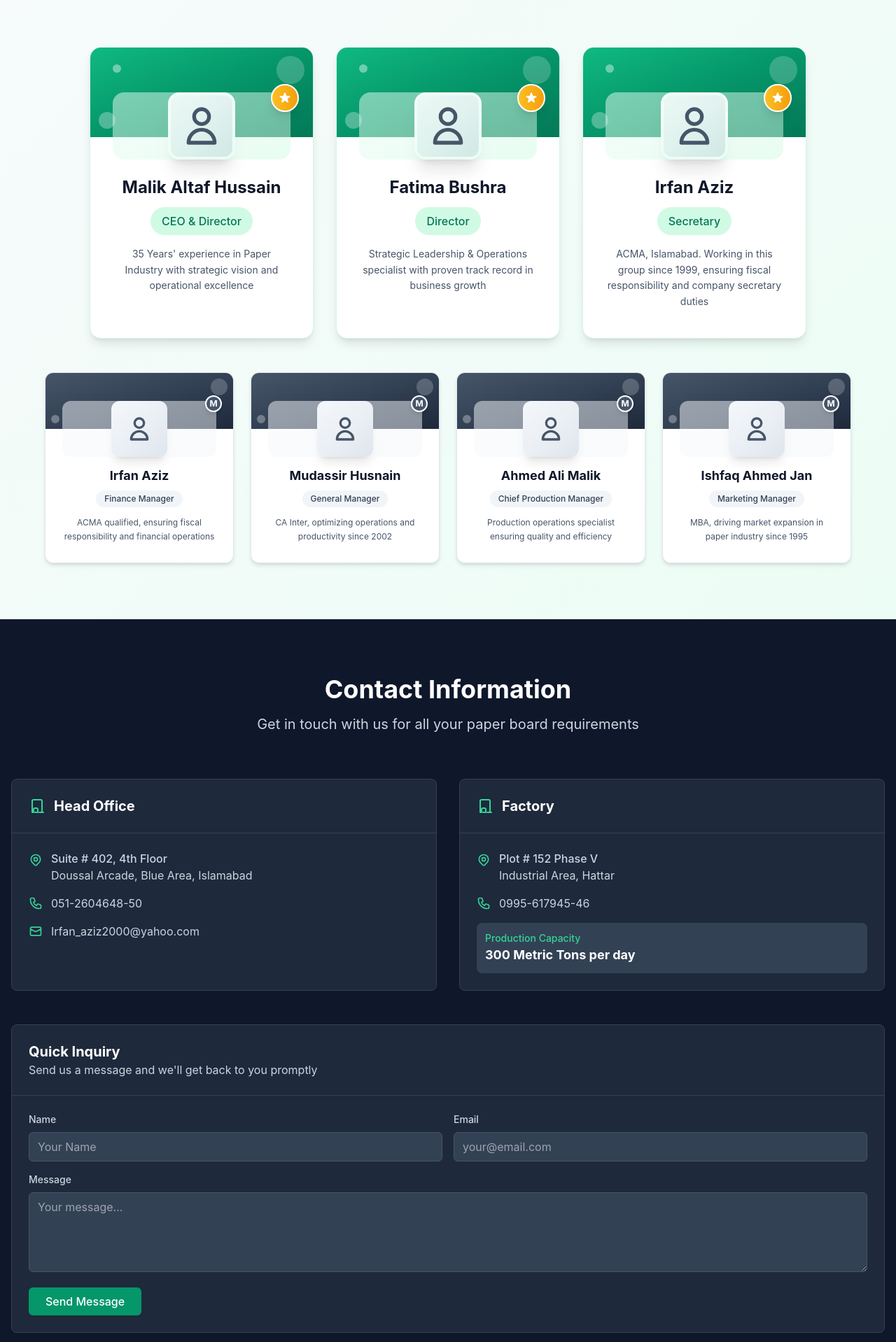
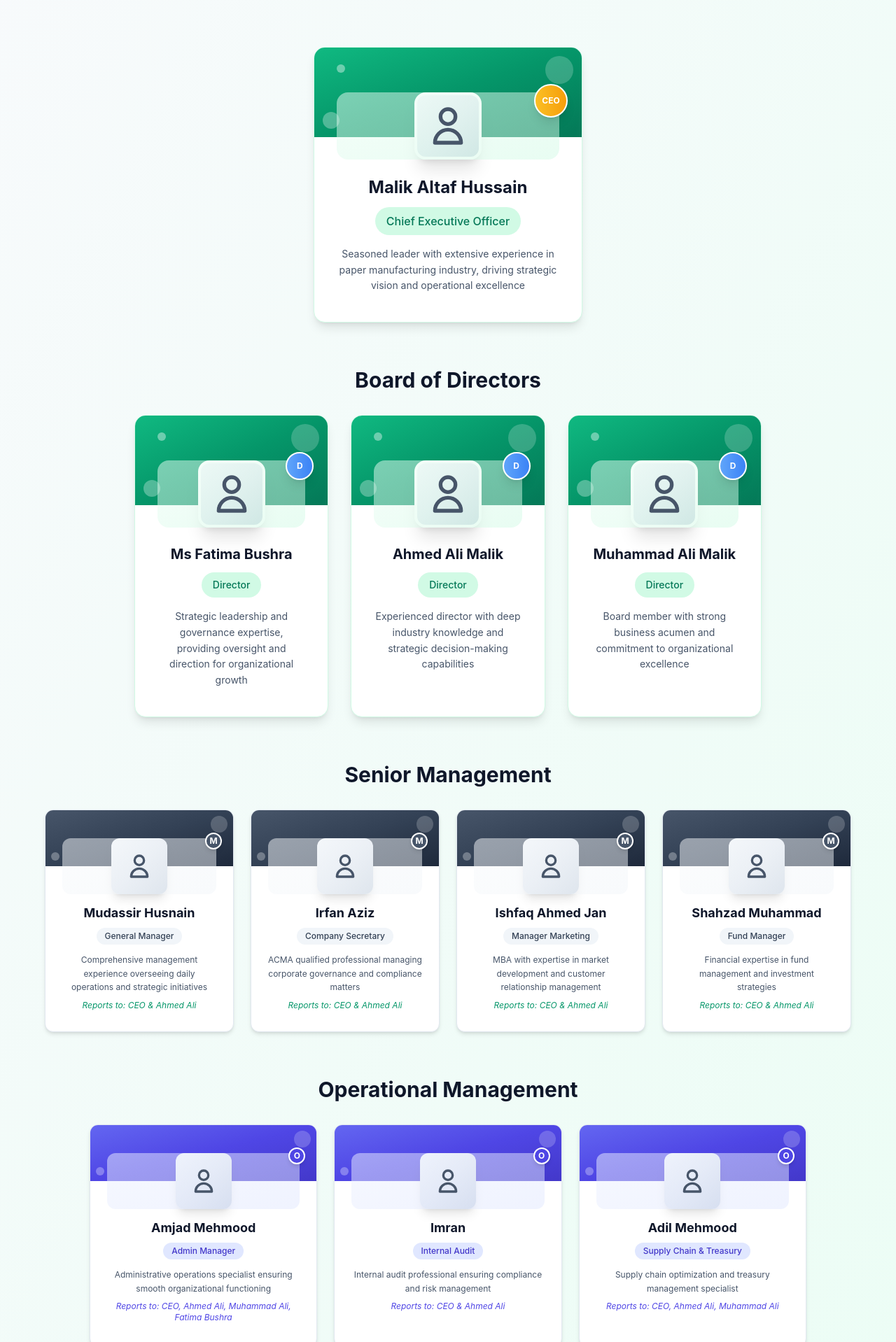
Before and after one commit to abdulrehmansafdar/Horizon-paper, an Angular app: page / in a window 1280 px wide. Shown: the part 6002-7920 px from the top of the page at 70% size. Built offline with nearby package versions, Linux system fonts and the light colour scheme.

Commit message:
Add EmailJS dependency and update team structure with CEO and management details

```diff
--- a/src/app/components/team/team.component.html
+++ b/src/app/components/team/team.component.html
@@ -16,9 +16,70 @@
       </p>
     </div>
 
-    <!-- Executive Leadership Row (Top 3) -->
-    <div class="grid md:grid-cols-3 gap-8 max-w-5xl mx-auto mb-12">
-      <div *ngFor="let member of executiveTeam; let i = index"
+    <!-- CEO Section -->
+    <div class="max-w-sm mx-auto mb-16">
+      <div class="group relative bg-white rounded-2xl shadow-lg hover:shadow-2xl transition-all duration-500 border border-emerald-100 overflow-hidden">
+        <!-- Card Header with Pattern -->
+        <div class="relative h-32 bg-gradient-to-br from-emerald-500 via-emerald-600 to-emerald-700 overflow-hidden">
+          <!-- Background Pattern -->
+          <div class="absolute inset-0 opacity-20">
+            <div class="absolute top-0 left-0 w-full h-full bg-gradient-to-r from-transparent via-white to-transparent transform -skew-x-12 translate-x-full group-hover:translate-x-[-100%] transition-transform duration-1000"></div>
+          </div>
+
+          <!-- Decorative Elements -->
+          <div class="absolute top-3 right-3 w-10 h-10 bg-white/20 rounded-full"></div>
+          <div class="absolute bottom-3 left-3 w-6 h-6 bg-white/30 rounded-full"></div>
+          <div class="absolute top-6 left-8 w-3 h-3 bg-white/40 rounded-full"></div>
+        </div>
+
+        <div class="relative p-8 pt-0 min-h-[20rem]">
+          <!-- Profile Avatar -->
+          <div class="relative -mt-16 mb-6">
+            <div class="w-24 h-24 bg-gradient-to-br from-slate-100 via-slate-200 to-slate-300 rounded-2xl mx-auto flex items-center justify-center shadow-xl border-4 border-white group-hover:scale-110 transition-transform duration-300">
+              <!-- Avatar Background Pattern -->
+              <div class="absolute inset-0 bg-gradient-to-br from-emerald-50 to-emerald-100 rounded-2xl opacity-50"></div>
+
+              <!-- User Icon -->
+              <svg class="relative h-16 w-16 text-slate-600 group-hover:text-emerald-600 transition-colors duration-300" fill="none" stroke="currentColor" viewBox="0 0 24 24">
+                <path stroke-linecap="round" stroke-linejoin="round" stroke-width="2" d="M16 7a4 4 0 11-8 0 4 4 0 018 0zM12 14a7 7 0 00-7 7h14a7 7 0 00-7-7z"></path>
+              </svg>
+
+              <!-- CEO Badge -->
+              <div class="absolute -top-3 -right-3 w-12 h-12 bg-gradient-to-r from-amber-400 to-amber-500 rounded-full flex items-center justify-center border-2 border-white shadow-lg">
+                <span class="text-white font-bold text-xs">CEO</span>
+              </div>
+            </div>
+          </div>
+
+          <!-- Member Info -->
+          <div class="text-center">
+            <h3 class="text-2xl font-bold text-slate-900 mb-3 group-hover:text-emerald-700 transition-colors duration-300">
+              {{ CEO.name }}
+            </h3>
+
+            <div class="inline-block px-4 py-2 bg-emerald-100 text-emerald-700 rounded-full text-base font-medium mb-4">
+              {{ CEO.role }}
+            </div>
+
+            <p class="text-sm text-slate-600 leading-relaxed">
+              {{ CEO.experience }}
+            </p>
+          </div>
+
+          <!-- Hover Effect Overlay -->
+          <div class="absolute inset-0 bg-gradient-to-t from-emerald-50/0 via-emerald-50/0 to-emerald-50/20 opacity-0 group-hover:opacity-100 transition-opacity duration-300 pointer-events-none rounded-2xl"></div>
+        </div>
+
+        <!-- Bottom Accent Line -->
+        <div class="h-2 bg-gradient-to-r from-emerald-400 via-emerald-500 to-emerald-600 transform scale-x-0 group-hover:scale-x-100 transition-transform duration-300 origin-left"></div>
+      </div>
+    </div>
+
+    <!-- Board of Directors Section -->
+    <div class="mb-16">
+      <h3 class="text-3xl font-bold text-center text-slate-900 mb-8">Board of Directors</h3>
+      <div class="grid md:grid-cols-3 gap-8 max-w-4xl mx-auto">
+        <div *ngFor="let director of directors; let i = index"
              class="group relative bg-white rounded-2xl shadow-lg hover:shadow-2xl transition-all duration-500 border border-emerald-100 overflow-hidden">
 
           <!-- Card Header with Pattern -->
@@ -34,7 +95,7 @@
             <div class="absolute top-6 left-8 w-3 h-3 bg-white/40 rounded-full"></div>
           </div>
 
-        <div class="relative p-8 pt-0">
+          <div class="relative p-8 pt-0 min-h-[21rem]">
             <!-- Profile Avatar -->
             <div class="relative -mt-16 mb-6">
               <div class="w-24 h-24 bg-gradient-to-br from-slate-100 via-slate-200 to-slate-300 rounded-2xl mx-auto flex items-center justify-center shadow-xl border-4 border-white group-hover:scale-110 transition-transform duration-300">
@@ -46,30 +107,26 @@
                   <path stroke-linecap="round" stroke-linejoin="round" stroke-width="2" d="M16 7a4 4 0 11-8 0 4 4 0 018 0zM12 14a7 7 0 00-7 7h14a7 7 0 00-7-7z"></path>
                 </svg>
 
-              <!-- Executive Badge -->
-              <div class="absolute -top-3 -right-3 w-10 h-10 bg-gradient-to-r from-amber-400 to-amber-500 rounded-full flex items-center justify-center border-2 border-white shadow-lg">
-                <svg class="w-5 h-5 text-white" fill="currentColor" viewBox="0 0 20 20">
-                  <path d="M9.049 2.927c.3-.921 1.603-.921 1.902 0l1.07 3.292a1 1 0 00.95.69h3.462c.969 0 1.371 1.24.588 1.81l-2.8 2.034a1 1 0 00-.364 1.118l1.07 3.292c.3.921-.755 1.688-1.54 1.118l-2.8-2.034a1 1 0 00-1.175 0l-2.8 2.034c-.784.57-1.838-.197-1.539-1.118l1.07-3.292a1 1 0 00-.364-1.118L2.98 8.72c-.783-.57-.38-1.81.588-1.81h3.461a1 1 0 00.951-.69l1.07-3.292z"></path>
-                </svg>
+                <!-- Director Badge -->
+                <div class="absolute -top-3 -right-3 w-10 h-10 bg-gradient-to-r from-blue-400 to-blue-500 rounded-full flex items-center justify-center border-2 border-white shadow-lg">
+                  <span class="text-white font-bold text-xs">D</span>
                 </div>
               </div>
             </div>
 
             <!-- Member Info -->
             <div class="text-center">
-            <h3 class="text-2xl font-bold text-slate-900 mb-3 group-hover:text-emerald-700 transition-colors duration-300">
-              {{ member.name }}
+              <h3 class="text-xl font-bold text-slate-900 mb-3 group-hover:text-emerald-700 transition-colors duration-300">
+                {{ director.name }}
               </h3>
 
-            <div class="inline-block px-4 py-2 bg-emerald-100 text-emerald-700 rounded-full text-base font-medium mb-4">
-              {{ member.role }}
+              <div class="inline-block px-4 py-2 bg-emerald-100 text-emerald-700 rounded-full text-sm font-medium mb-4">
+                {{ director.role }}
               </div>
 
-            <p class="text-sm text-slate-600  leading-relaxed">
-              {{ member.experience }}
+              <p class="text-sm text-slate-600 leading-relaxed">
+                {{ director.experience }}
               </p>
-
-
             </div>
 
             <!-- Hover Effect Overlay -->
@@ -80,10 +137,13 @@
           <div class="h-2 bg-gradient-to-r from-emerald-400 via-emerald-500 to-emerald-600 transform scale-x-0 group-hover:scale-x-100 transition-transform duration-300 origin-left"></div>
         </div>
       </div>
+    </div>
 
-    <!-- Management Team Row (Bottom 4) -->
+    <!-- Senior Management Section -->
+    <div class="mb-16">
+      <h3 class="text-3xl font-bold text-center text-slate-900 mb-8">Senior Management</h3>
       <div class="grid sm:grid-cols-2 lg:grid-cols-4 gap-6 max-w-6xl mx-auto">
-      <div *ngFor="let manager of managementTeam; let i = index"
+        <div *ngFor="let manager of seniorManagement; let i = index"
              class="group relative bg-white rounded-xl shadow-md hover:shadow-xl transition-all duration-500 border border-slate-200 overflow-hidden">
 
           <!-- Compact Header -->
@@ -98,7 +158,7 @@
             <div class="absolute bottom-2 left-2 w-3 h-3 bg-white/30 rounded-full"></div>
           </div>
 
-        <div class="relative p-6 pt-0">
+          <div class="relative p-6 pt-0 min-h-[17rem]">
             <!-- Compact Profile Avatar -->
             <div class="relative -mt-10 mb-4">
               <div class="w-20 h-20 bg-gradient-to-br from-slate-100 via-slate-200 to-slate-300 rounded-xl mx-auto flex items-center justify-center shadow-lg border-3 border-white group-hover:scale-110 transition-transform duration-300">
@@ -127,8 +187,12 @@
                 {{ manager.role }}
               </div>
 
-            <p class="text-xs text-slate-600 leading-relaxed">
+              <p class="text-xs text-slate-600 leading-relaxed mb-2">
                 {{ manager.experience }}
+              </p>
+
+              <p class="text-xs text-emerald-600 italic">
+                Reports to: {{ manager.reportsTo }}
               </p>
             </div>
 
@@ -140,15 +204,73 @@
           <div class="h-1 bg-gradient-to-r from-slate-400 via-slate-500 to-slate-600 transform scale-x-0 group-hover:scale-x-100 transition-transform duration-300 origin-left"></div>
         </div>
       </div>
+    </div>
 
-    <!-- Call to Action -->
-    <!-- <div class="text-center mt-16">
-      <div class="inline-flex items-center px-6 py-3 bg-white rounded-full shadow-lg border border-emerald-100 text-slate-600">
-        <svg class="w-5 h-5 mr-2 text-emerald-600" fill="none" stroke="currentColor" viewBox="0 0 24 24">
-          <path stroke-linecap="round" stroke-linejoin="round" stroke-width="2" d="M17 8h2a2 2 0 012 2v6a2 2 0 01-2 2h-2v4l-4-4H9a1.994 1.994 0 01-2-2V10a2 2 0 012-2h2m2-4h6a2 2 0 012 2v6a2 2 0 01-2 2h-6m0-6V8a2 2 0 00-2-2H9a2 2 0 00-2 2v8a2 2 0 002 2h6z"></path>
+    <!-- Operational Management Section -->
+    <div>
+      <h3 class="text-3xl font-bold text-center text-slate-900 mb-8">Operational Management</h3>
+      <div class="grid sm:grid-cols-2 lg:grid-cols-3 gap-6 max-w-5xl mx-auto">
+        <div *ngFor="let operative of operationalTeam; let i = index"
+             class="group relative bg-white rounded-xl shadow-md hover:shadow-xl transition-all duration-500 border border-slate-200 overflow-hidden">
+
+          <!-- Compact Header -->
+          <div class="relative h-20 bg-gradient-to-br from-indigo-500 via-indigo-600 to-indigo-700 overflow-hidden">
+            <!-- Background Pattern -->
+            <div class="absolute inset-0 opacity-15">
+              <div class="absolute top-0 left-0 w-full h-full bg-gradient-to-r from-transparent via-white to-transparent transform -skew-x-12 translate-x-full group-hover:translate-x-[-100%] transition-transform duration-1000"></div>
+            </div>
+
+            <!-- Small Decorative Elements -->
+            <div class="absolute top-2 right-2 w-6 h-6 bg-white/20 rounded-full"></div>
+            <div class="absolute bottom-2 left-2 w-3 h-3 bg-white/30 rounded-full"></div>
+          </div>
+
+          <div class="relative p-6 pt-0 min-h-[17rem]">
+            <!-- Compact Profile Avatar -->
+            <div class="relative -mt-10 mb-4">
+              <div class="w-20 h-20 bg-gradient-to-br from-slate-100 via-slate-200 to-slate-300 rounded-xl mx-auto flex items-center justify-center shadow-lg border-3 border-white group-hover:scale-110 transition-transform duration-300">
+                <!-- Avatar Background Pattern -->
+                <div class="absolute inset-0 bg-gradient-to-br from-indigo-50 to-indigo-100 rounded-xl opacity-50"></div>
+
+                <!-- User Icon -->
+                <svg class="relative h-10 w-10 text-slate-600 group-hover:text-indigo-600 transition-colors duration-300" fill="none" stroke="currentColor" viewBox="0 0 24 24">
+                  <path stroke-linecap="round" stroke-linejoin="round" stroke-width="2" d="M16 7a4 4 0 11-8 0 4 4 0 018 0zM12 14a7 7 0 00-7 7h14a7 7 0 00-7-7z"></path>
                 </svg>
-        <span class="text-sm font-medium">Ready to work with our experienced team?</span>
+
+                <!-- Operations Badge -->
+                <div class="absolute -top-2 -right-2 w-6 h-6 bg-indigo-600 rounded-full flex items-center justify-center border-2 border-white shadow-md">
+                  <span class="text-white font-bold text-xs">O</span>
                 </div>
-    </div> -->
+              </div>
+            </div>
+
+            <!-- Compact Member Info -->
+            <div class="text-center">
+              <h4 class="text-lg font-bold text-slate-900 mb-2 group-hover:text-indigo-700 transition-colors duration-300 leading-tight">
+                {{ operative.name }}
+              </h4>
+
+              <div class="inline-block px-3 py-1 bg-indigo-100 text-indigo-700 rounded-full text-xs font-medium mb-3">
+                {{ operative.role }}
+              </div>
+
+              <p class="text-xs text-slate-600 leading-relaxed mb-2">
+                {{ operative.experience }}
+              </p>
+
+              <p class="text-xs text-indigo-600 italic">
+                Reports to: {{ operative.reportsTo }}
+              </p>
+            </div>
+
+            <!-- Hover Effect Overlay -->
+            <div class="absolute inset-0 bg-gradient-to-t from-indigo-50/0 via-indigo-50/0 to-indigo-50/20 opacity-0 group-hover:opacity-100 transition-opacity duration-300 pointer-events-none rounded-xl"></div>
+          </div>
+
+          <!-- Bottom Accent Line -->
+          <div class="h-1 bg-gradient-to-r from-indigo-400 via-indigo-500 to-indigo-600 transform scale-x-0 group-hover:scale-x-100 transition-transform duration-300 origin-left"></div>
+        </div>
+      </div>
+    </div>
   </div>
 </section>
--- a/src/app/components/team/team.component.ts
+++ b/src/app/components/team/team.component.ts
@@ -2,6 +2,9 @@ import { CommonModule } from '@angular/common';
 import { Component } from '@angular/core';
 import { TeamMember } from '../../Interfaces/Model';
 
+interface TeamMemberWithReports extends TeamMember {
+  reportsTo?: string;
+}
 
 @Component({
   selector: 'app-team',
@@ -10,48 +13,79 @@ import { TeamMember } from '../../Interfaces/Model';
   styleUrl: './team.component.scss'
 })
 export class TeamComponent {
-  // Executive Leadership (Top Row - 3 cards)
-  executiveTeam: TeamMember[] = [
+  // CEO
+  CEO: TeamMember = {
+    name: "Malik Altaf Hussain",
+    role: "Chief Executive Officer",
+    experience: "Seasoned leader with extensive experience in paper manufacturing industry, driving strategic vision and operational excellence",
+  };
+
+  // Board of Directors
+  directors: TeamMember[] = [
     {
-      name: "Malik Altaf Hussain",
-      role: "CEO & Director",
-      experience: "35 Years' experience in Paper Industry with strategic vision and operational excellence",
-
+      name: "Ms Fatima Bushra",
+      role: "Director",
+      experience: "Strategic leadership and governance expertise, providing oversight and direction for organizational growth",
     },
     {
-      name: "Fatima Bushra",
+      name: "Ahmed Ali Malik",
       role: "Director",
-      experience: "Strategic Leadership & Operations specialist with proven track record in business growth",
+      experience: "Experienced director with deep industry knowledge and strategic decision-making capabilities",
+    },
+    {
+      name: "Muhammad Ali Malik",
+      role: "Director",
+      experience: "Board member with strong business acumen and commitment to organizational excellence",
+    },
+  ];
 
+  // Senior Management (Reports to CEO & Ahmed Ali)
+  seniorManagement: TeamMemberWithReports[] = [
+    {
+      name: "Mudassir Husnain",
+      role: "General Manager",
+      experience: "Comprehensive management experience overseeing daily operations and strategic initiatives",
+      reportsTo: "CEO & Ahmed Ali",
     },
     {
       name: "Irfan Aziz",
-      role: "Secretary",
-      experience: "ACMA, Islamabad. Working in this group since 1999, ensuring fiscal responsibility and company secretary duties",
+      role: "Company Secretary",
+      experience: "ACMA qualified professional managing corporate governance and compliance matters",
+      reportsTo: "CEO & Ahmed Ali",
+    },
+    {
+      name: "Ishfaq Ahmed Jan",
+      role: "Manager Marketing",
+      experience: "MBA with expertise in market development and customer relationship management",
+      reportsTo: "CEO & Ahmed Ali",
+    },
+    {
+      name: "Shahzad Muhammad",
+      role: "Fund Manager",
+      experience: "Financial expertise in fund management and investment strategies",
+      reportsTo: "CEO & Ahmed Ali",
     },
   ];
 
-  // Management Team (Bottom Row - 4 cards)
-  managementTeam: TeamMember[] = [
+  // Operational Management (Various reporting structures)
+  operationalTeam: TeamMemberWithReports[] = [
     {
-      name: "Irfan Aziz",
-      role: "Finance Manager",
-      experience: "ACMA qualified, ensuring fiscal responsibility and financial operations",
+      name: "Amjad Mehmood",
+      role: "Admin Manager",
+      experience: "Administrative operations specialist ensuring smooth organizational functioning",
+      reportsTo: "CEO, Ahmed Ali, Muhammad Ali, Fatima Bushra",
     },
     {
-      name: "Mudassir Husnain",
-      role: "General Manager",
-      experience: "CA Inter, optimizing operations and productivity since 2002",
+      name: "Imran",
+      role: "Internal Audit",
+      experience: "Internal audit professional ensuring compliance and risk management",
+      reportsTo: "CEO & Ahmed Ali",
     },
     {
-      name: "Ahmed Ali Malik",
-      role: "Chief Production Manager",
-      experience: "Production operations specialist ensuring quality and efficiency",
-    },
-    {
-      name: "Ishfaq Ahmed Jan",
-      role: "Marketing Manager",
-      experience: "MBA, driving market expansion in paper industry since 1995",
+      name: "Adil Mehmood",
+      role: "Supply Chain & Treasury",
+      experience: "Supply chain optimization and treasury management specialist",
+      reportsTo: "CEO, Ahmed Ali, Muhammad Ali",
     },
   ];
 }
```
Lines whose indentation alone changed are shown as unchanged.
